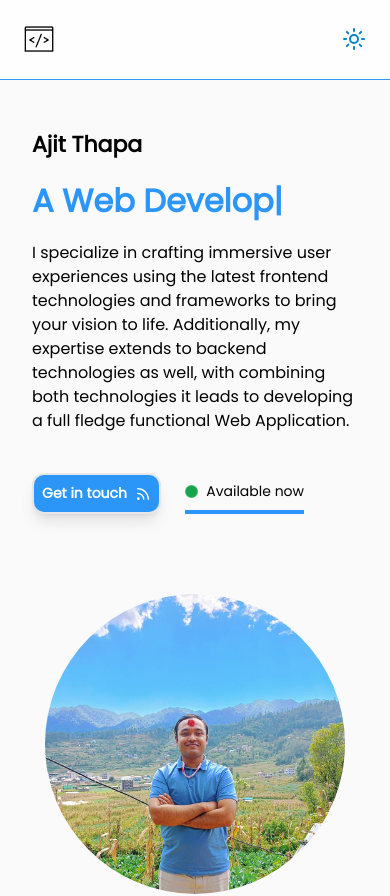
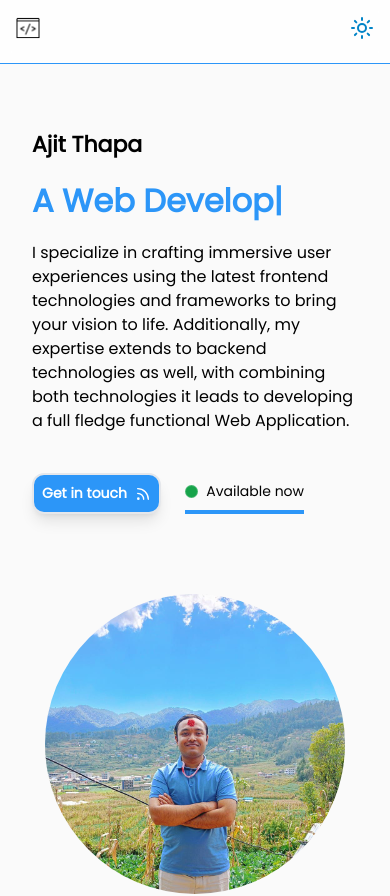
Before and after one commit to Ajit1428/portfolio, a Next.js app: page / in a window 390 px wide. Shown: the top 896 px of the page. Built offline with nearby package versions, Linux system fonts and the light colour scheme.

Commit message:
(fix): Fixed the height of navbar for mobile view and changed the icon size as well

```diff
--- a/components/navbar/navbar.tsx
+++ b/components/navbar/navbar.tsx
@@ -14,14 +14,14 @@ export const Navbar = () => {
   const { setTheme, resolvedTheme } = useTheme();
 
   return (
-    <div className="z-[999] fixed top-0 h-[5rem] w-screen bg-opacity-80 bg-white border-b border-light-primary backdrop-blur xl:h-[6rem] dark:bg-[#28283d] dark:bg-opacity-80 dark:border-dark-primary">
-      <nav className="flex items-center p-6 justify-between xl:py-6 xl:px-20">
+    <div className="z-[999] fixed top-0 h-[4rem] w-screen bg-opacity-80 bg-white border-b border-light-primary backdrop-blur xl:h-[6rem] dark:bg-[#28283d] dark:bg-opacity-80 dark:border-dark-primary">
+      <nav className="flex items-center p-4 justify-between xl:py-6 xl:px-20">
         <Image
           src="/images/logo.gif"
           alt="profile"
           width={"100"}
           height={"100"}
-          className="cursor-pointer w-[30px] h-[30px] xl:w-[40px] xl:h-[40px]"
+          className="cursor-pointer w-[24px] h-[24px] xl:w-[40px] xl:h-[40px]"
         />
         <div className="hidden xl:flex gap-10 text-lg">
           {navbarRoutes.map((route) => (
```
